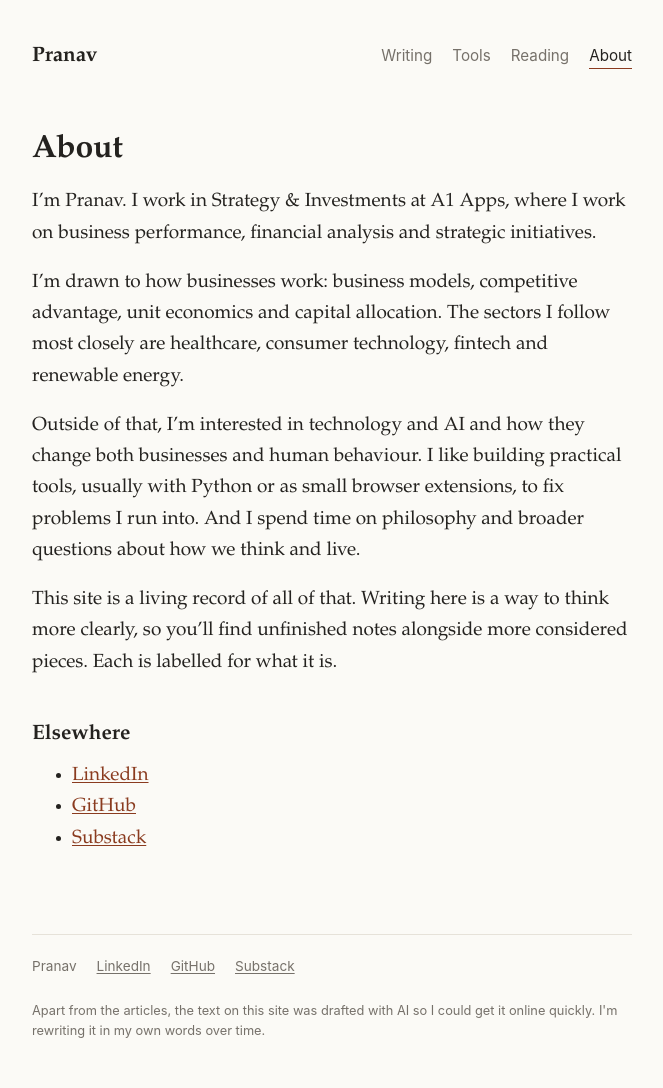
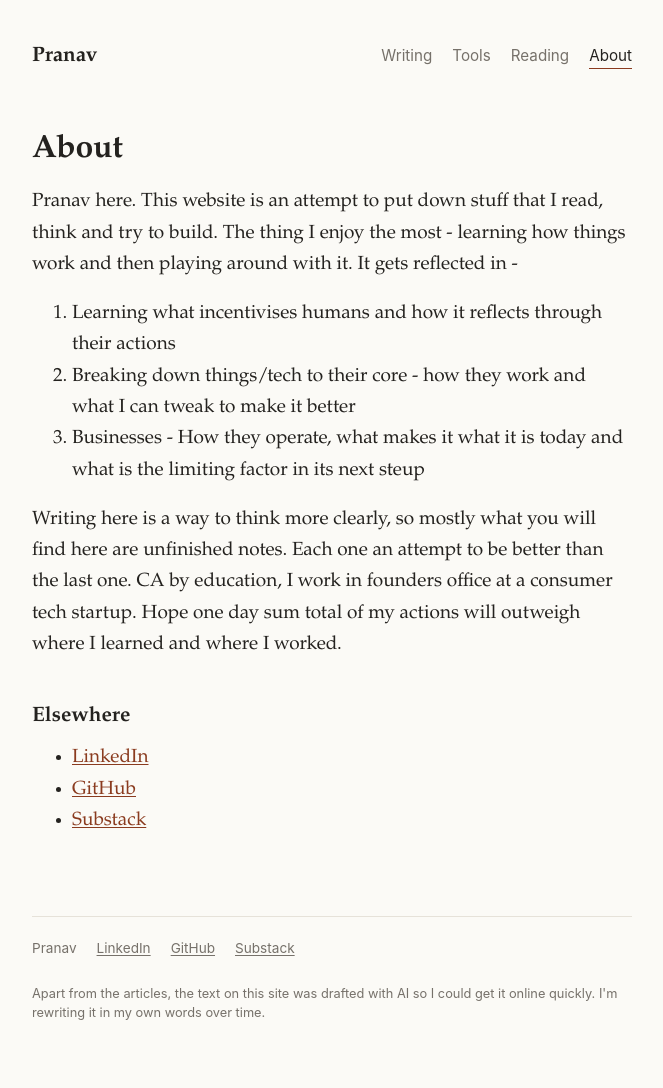
Before and after one commit to P-sinkar/P-sinkar.github.io, a Jekyll site: the page built from about.md, in a window 1280 px wide. Shown: the whole page, without its empty margins (308-971 px from the left). Built offline with Jekyll 4.4.1, drawn with Linux system fonts in a browser that asks for light colours.

Commit message:
Update about.md

```diff
--- a/about.md
+++ b/about.md
@@ -5,13 +5,14 @@ permalink: /about/
 ---
 # About
 
-I'm Pranav. I work in Strategy & Investments at A1 Apps, where I work on business performance, financial analysis and strategic initiatives.
+Pranav here. This website is an attempt to put down stuff that I read, think and try to build.
+The thing I enjoy the most - learning how things work and then playing around with it. It gets reflected in -
+1. Learning what incentivises humans and how it reflects through their actions
+2. Breaking down things/tech to their core - how they work and what I can tweak to make it better
+3. Businesses - How they operate, what makes it what it is today and what is the limiting factor in its next steup
 
-I'm drawn to how businesses work: business models, competitive advantage, unit economics and capital allocation. The sectors I follow most closely are healthcare, consumer technology, fintech and renewable energy.
-
-Outside of that, I'm interested in technology and AI and how they change both businesses and human behaviour. I like building practical tools, usually with Python or as small browser extensions, to fix problems I run into. And I spend time on philosophy and broader questions about how we think and live.
-
-This site is a living record of all of that. Writing here is a way to think more clearly, so you'll find unfinished notes alongside more considered pieces. Each is labelled for what it is.
+Writing here is a way to think more clearly, so mostly what you will find here are unfinished notes. Each one an attempt to be better than the last one.
+CA by education, I work in founders office at a consumer tech startup. Hope one day sum total of my actions will outweigh where I learned and where I worked.
 
 ## Elsewhere
 
```
